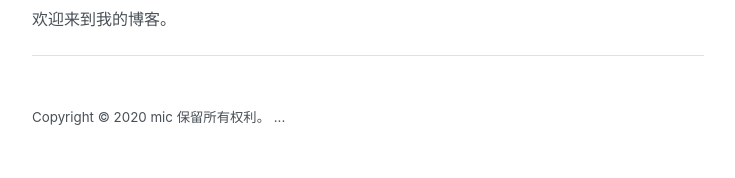
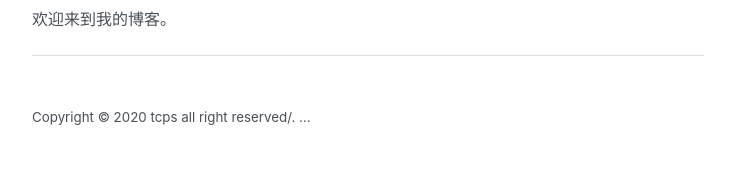
Before and after one commit to ttcps/ttcps.github.io, a Jekyll site: the page built from index.html, in a window 1280 px wide. Shown: the part 122-300 px from the top of the page, without its empty margins (272-1007 px from the left). Built offline with Jekyll 4.4.1, drawn with Linux system fonts in a browser that asks for light colours.

Commit message:
Update default.html

```diff
--- a/_layouts/default.html
+++ b/_layouts/default.html
@@ -19,7 +19,7 @@
 
       <footer class="footer">
         <small>
-          Copyright &copy; <time datetime="{{ site.time | date_to_xmlschema }}">{{ site.time | date: '%Y' }}</time> mic 保留所有权利。
+          Copyright &copy; <time datetime="{{ site.time | date_to_xmlschema }}">{{ site.time | date: '%Y' }}</time> tcps all right reserved/.
         </small>
         <small>
           <a href="javascript:location.reload();" style="text-decoration: none; color: #495057">{{ site.github.build_revision | truncate: 7, "" }}</a><a href="/info" style="text-decoration: none; color: #495057">...</a>
```
